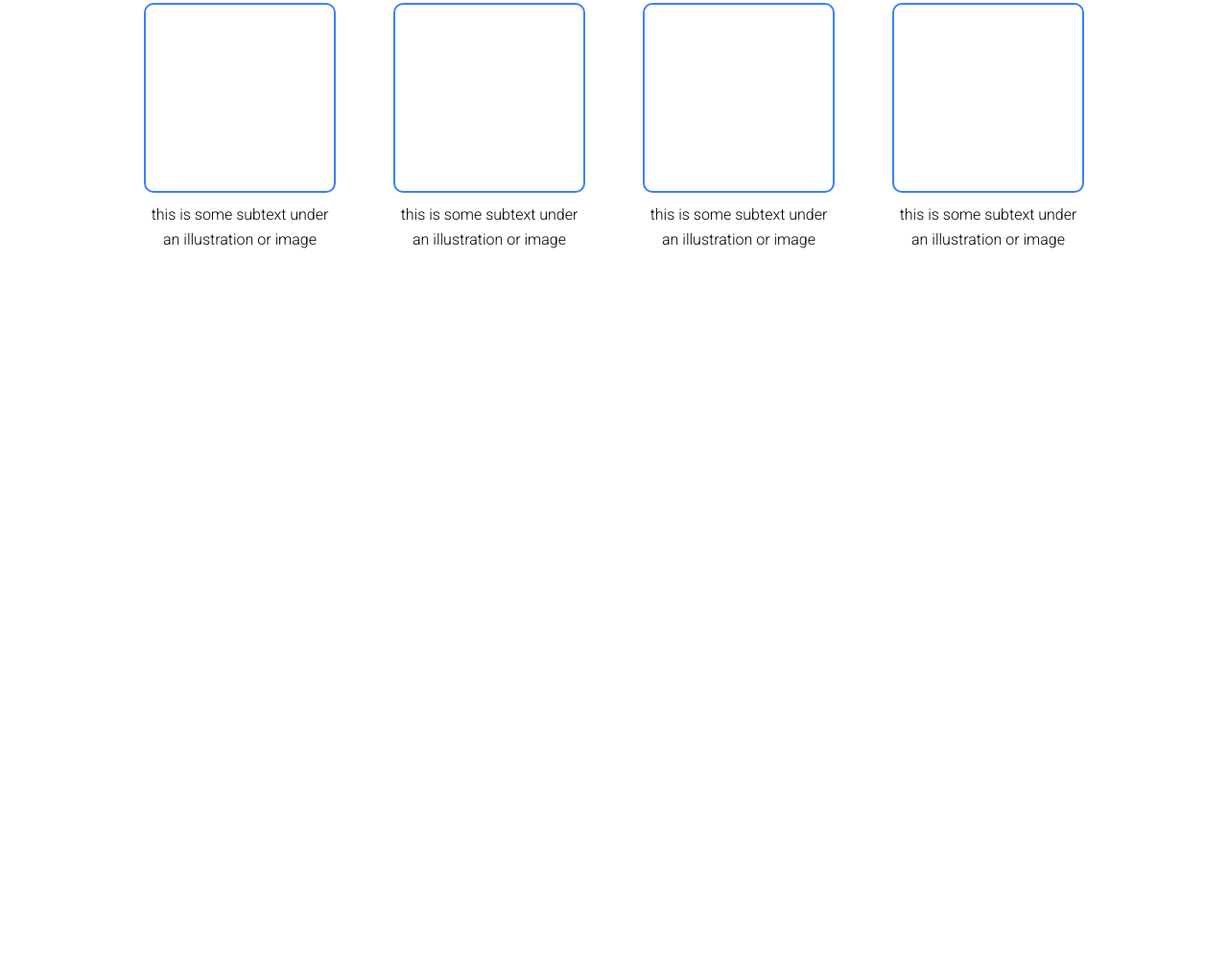
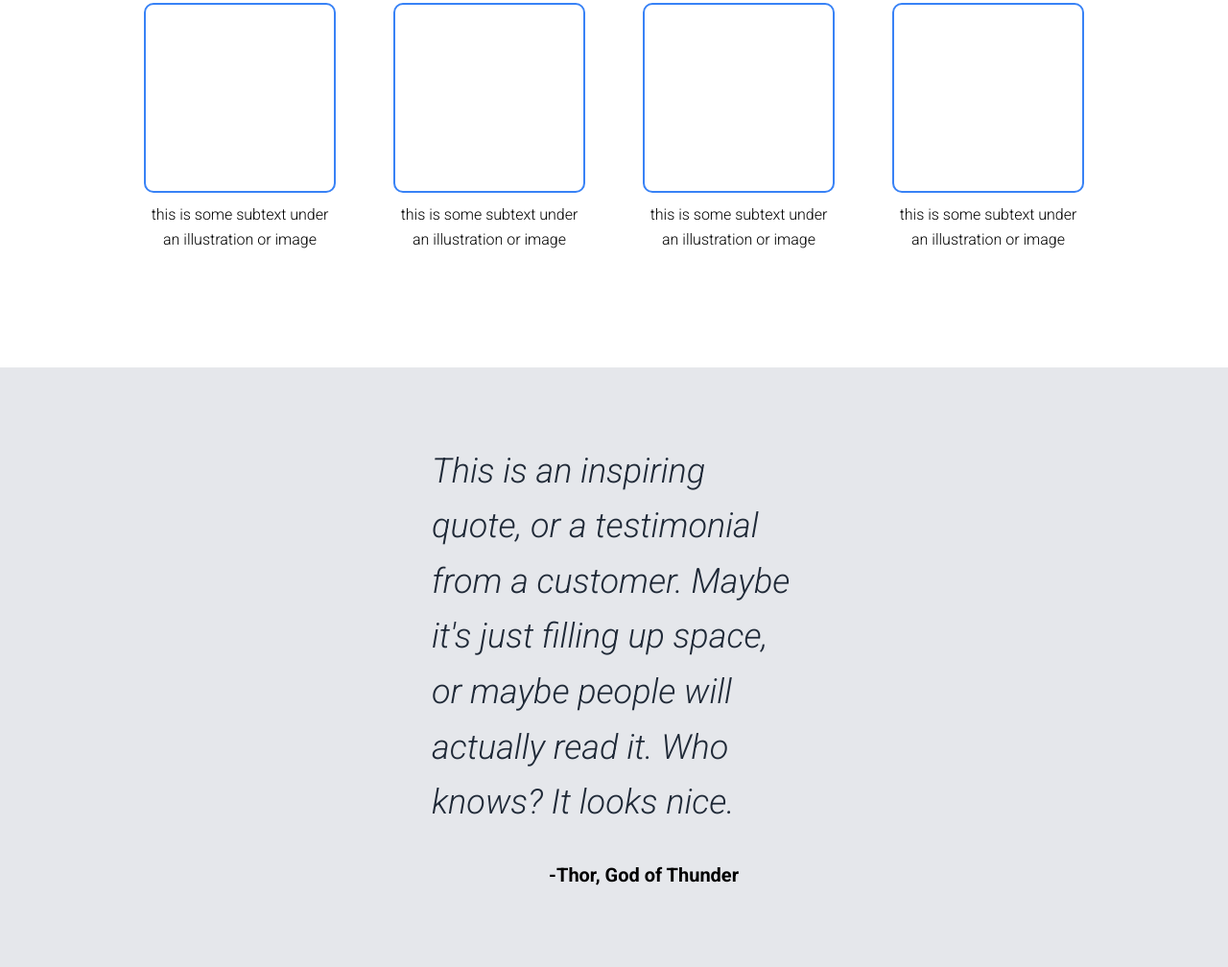
Before and after one commit to lamideolaniyan/TOP-landingpage, a plain HTML site: page index.html in a window 1280 px wide. Shown: the part 1057-2065 px from the top of the page at 96% size. Before the commit the page ends 1400 px from the top, so only its background shows below. Drawn offline with Linux system fonts and the light colour scheme.

Commit message:
designed the quote section

```diff
--- a/index.html
+++ b/index.html
@@ -73,6 +73,15 @@
 					</figure>
 				</div>
 			</section>
+
+			<section class="quote">
+				<p class="quote__text">
+					This is an inspiring quote, or a testimonial from a customer. Maybe
+					it's just filling up space, or maybe people will actually read it. Who
+					knows? It looks nice.
+				</p>
+				<h5 class="quote__author">-Thor, God of Thunder</h5>
+			</section>
 		</main>
 		<footer class="footer"></footer>
 	</body>
--- a/style.css
+++ b/style.css
@@ -113,6 +113,7 @@ body {
 	align-items: center;
 	gap: 4rem;
 	padding: 8rem 35rem;
+	padding-bottom: 12rem;
 }
 
 .info__heading {
@@ -147,3 +148,23 @@ body {
 	display: inline-block;
 	text-align: center;
 }
+
+.quote {
+	background-color: #e5e7eb;
+	padding: 8rem 45rem;
+}
+
+.quote__text {
+	font-size: 3.6rem;
+	font-style: italic;
+	font-weight: 300;
+	color: #1f2937;
+}
+
+.quote__author {
+	text-align: right;
+	font-size: 2rem;
+	font-weight: 700;
+	margin-top: 3rem;
+	margin-right: 6rem;
+}
```
